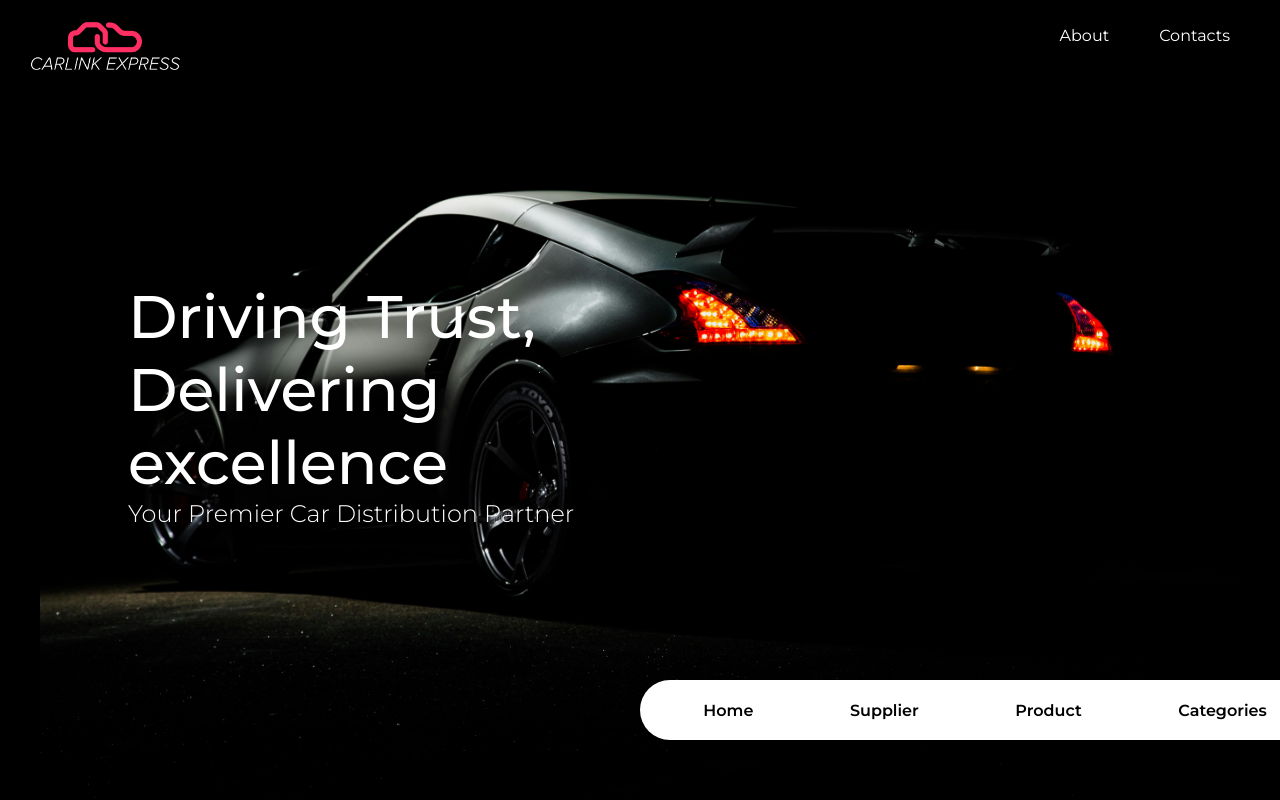
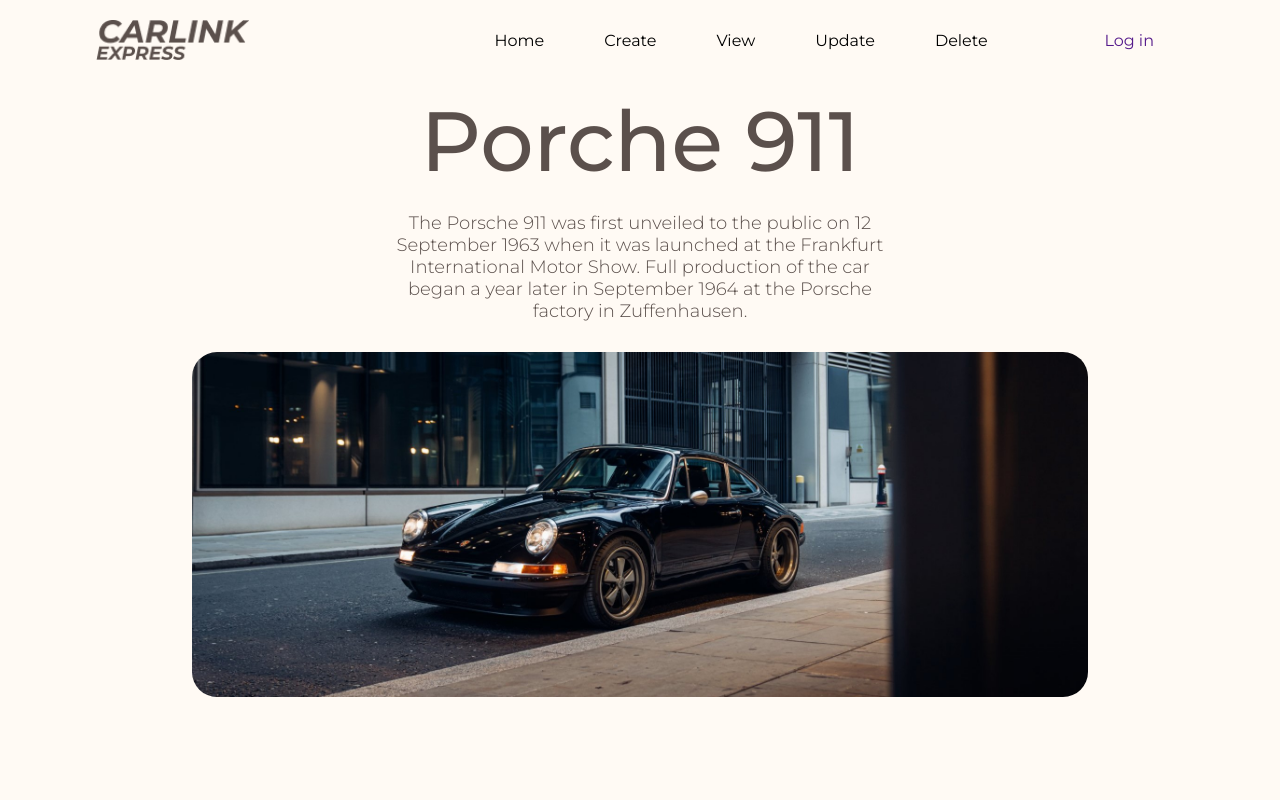
Before and after one commit to 2pa4ul2/Car-Link-Express, a PHP site: page / in a window 1280 px wide. Run offline with PHP 8.4, Linux system fonts and the light colour scheme.

Commit message:
php study crud

```diff
--- /dev/null
+++ b/assets/css/style.css
@@ -0,0 +1,94 @@
+*{
+    font-family: "Montserrat", sans-serif;
+}
+
+body{
+    margin: 0;
+    padding: 0;
+    background-color: #FFFAF4;
+}
+
+main{
+    width: 50% auto;
+}
+
+
+header{
+    width: 100%;
+    display: flex;
+    align-items: center;
+    justify-content: center;
+}
+nav{
+    display: flex;
+    align-items: center;
+    justify-content: space-between;
+    width: 85%;
+    height: 80px;
+    z-index: 1000;
+}
+        .logo{
+            height: 40px;
+        }
+
+        ul{
+            list-style-type: none;
+            width: 40%;
+            font-size: 16px;
+            font-weight: 400;
+            display: flex;
+            justify-content: space-around;
+        }
+
+        .nav-button {
+            text-decoration: none;
+            color: black;
+            margin: 0;
+            padding: 10px 30px;
+        }
+
+        .nav-button:hover{
+            font-weight: 600;
+            color: black;
+            background-color: rgba(31, 31, 31, 0.134);
+            border-radius: 10px;
+        }
+
+        .login-btn{
+            list-style-type: none;
+            text-decoration: none;
+            padding: 10px 30px;
+        }
+
+.tagline{
+    color: #5B504C;
+    width: 100%;
+    margin: 0 0 0 0;
+    font-size: 42px;
+    text-wrap: wrap;
+    display: flex;
+    align-items: center;
+    flex-direction: column;
+}
+        h1{
+            font-weight: 500;
+            margin: 10px 0 20px 0;
+            text-align: center;
+        }
+
+        p{
+            width: 40%;
+            font-weight: 300;
+            font-size: 18px;
+            margin: 0;
+            text-align: center;
+            margin: 0 0 30px 0;
+        }
+        .image-container{
+            display: flex;
+            justify-content: center;
+        }
+        .porche{
+            width: 70%;
+            border-radius: 25px;
+        }
--- a/css/style.css
+++ /dev/null
@@ -1,115 +0,0 @@
-*{
-    font-family: "Montserrat", sans-serif;
-}
-
-body{
-    margin: 0;
-    padding: 0;
-    background-color: black;
-}
-
-.hero{
-    width: 100%;
-    height: 100vh;
-    display: flex;
-    align-items: center;
-    justify-content: center;
-}
-
-.video-back{
-    position: absolute;
-    height: 100vh;
-    z-index: -1000;
-}
-
-
-header{
-    width: 100%;
-    display: flex;
-    align-items: center;
-    justify-content: space-between;
-    position: fixed;
-}
-
-        .logo{
-            height: 50px;
-            margin: 20px 0 0 30px;
-        }
-
-        ul{
-            font-size: 16px;
-            font-weight: 400;
-            display: flex;
-            margin: 0 50px 0 0;
-            gap: 50px;
-        }
-
-        .anc{
-            text-decoration: none;
-            list-style-type: none;
-            color: white;
-        }
-
-.tagline{
-    position: absolute;
-    color: white;
-    width: 45%;
-    top: 35%;
-    left: 10%;
-    font-size: 30px;
-    text-wrap: wrap;
-}
-        h1{
-            font-weight: 500;
-            margin: 0;
-        }
-
-        p{
-            font-weight: 300;
-            font-size: 24px;
-            margin: 0;
-        }
-
-
-#nav-bar{
-    position: fixed;
-    top: 85%;
-    left: 50%;
-    z-index: 1000;
-    background-color: white;
-    border-radius: 30px;
-    display: flex;
-    align-items: center;
-    width: 700px;
-    height: 60px;
-    color: black;
-}
-        .nav-ul{
-            width: 100%;
-            font-size: 16px;
-            font-weight: 600;
-            display: flex;
-            align-items: center;
-            justify-content: space-around;
-        }
-
-        li{
-            list-style-type: none;
-            color: black;
-        }
-        .nav-button {
-            text-decoration: none;
-            padding: 10px 20px;
-            color: black;
-        }
-
-        .nav-button:hover{
-            background-color: red;
-            border-radius: 25px;
-            color: white;
-        }
-        .nav-button:active{
-            background-color: red;
-            border-radius: 25px;
-            color: white;
-        }
--- a/index.php
+++ b/index.php
@@ -4,37 +4,40 @@
 <head>
     <meta charset="UTF-8">
     <meta name="viewport" content="width=device-width, initial-scale=1.0">
-    <link rel="stylesheet" href="css/style.css">
+    <link rel="stylesheet" href="assets/css/style.css">
     <link rel="preconnect" href="https://fonts.googleapis.com">
     <link rel="preconnect" href="https://fonts.gstatic.com" crossorigin>
     <link href="https://fonts.googleapis.com/css2?family=Montserrat:ital,wght@0,100..900;1,100..900&display=swap" rel="stylesheet">
-    <title>Document</title>
+    <title>Carlink</title>
 </head>
 <body>
     <header>
-        <img class="logo" src="assets/logo.png" alt="">
+        <nav>
+            <img class="logo" src="assets/images/logo3.png" alt="">
             <ul>
-            <li><a class="anc" href="#">About</a></li>
-            <li><a class="anc" href="#">Contacts</a></li>
+                    <li><a class="nav-button" href="#">Home</a></li>
+                    <li><a class="nav-button" href="pages/create.php">Create</a></li>
+                    <li><a class="nav-button" href="pages/view.php">View</a></li>
+                    <li><a class="nav-button" href="#">Update</a></li>
+                    <li><a class="nav-button" href="#">Delete</a></li>
             </ul>
+            <a class="login-btn" href="">Log in</a>
+        </nav>
     </header>
+    <main>
+        <div class="main-container">
             <div class="tagline">
-        <h1>Driving Trust, Delivering excellence</h1>
-        <p>Your Premier Car Distribution Partner</p>
+                <h1>Porche 911</h1>
+                <p>The Porsche 911 was first unveiled to the public on 12 September 1963 when it was launched at the Frankfurt International Motor Show. Full production of the car began a year later in September 1964 at the Porsche factory in Zuffenhausen.</p>
             </div>
-    <div id="nav-bar">
-            <ul class="nav-ul">
-                <li><a class="nav-button" href="#">Home</a></li>
-                <li><a class="nav-button" href="#">Supplier</a></li>
-                <li><a class="nav-button" href="#">Product</a></li>
-                <li><a class="nav-button" href="#">Categories</a></li>
-            </ul>
+            <div class="image-container">
+                <img class="porche" src="assets\images\porche2.jpg" alt="">
             </div>
-    <div class="hero">
-        <!-- <video autoplay loop muted plays-inline class="video-back">
-            <source src="assets/bgvid.mp4" type="video/mp4">
-        </video> -->
-        <img class="video-back" src="assets/bgimg.jpg" alt="">
         </div>
+    </main>
 </body>
 </html>
+
+<?php
+
+?>
```
Also changed, not shown: includes/db.php (added, +13 -0 lines), includes/delete.php (added, +35 -0 lines), includes/formhandler.php (added, +36 -0 lines), includes/update.php (added, +36 -0 lines), pages/create.php (added, +55 -0 lines), pages/view.php (added, +27 -0 lines), assets/images/bg2.jpg (added), assets/images/bgimg.jpg (renamed from assets/bgimg.jpg), assets/images/logo.png (renamed from assets/logo.png), assets/images/logo3.png (added), assets/images/porche.jpg (added), assets/images/porche2.jpg (added). Lines whose indentation alone changed are shown as unchanged.
